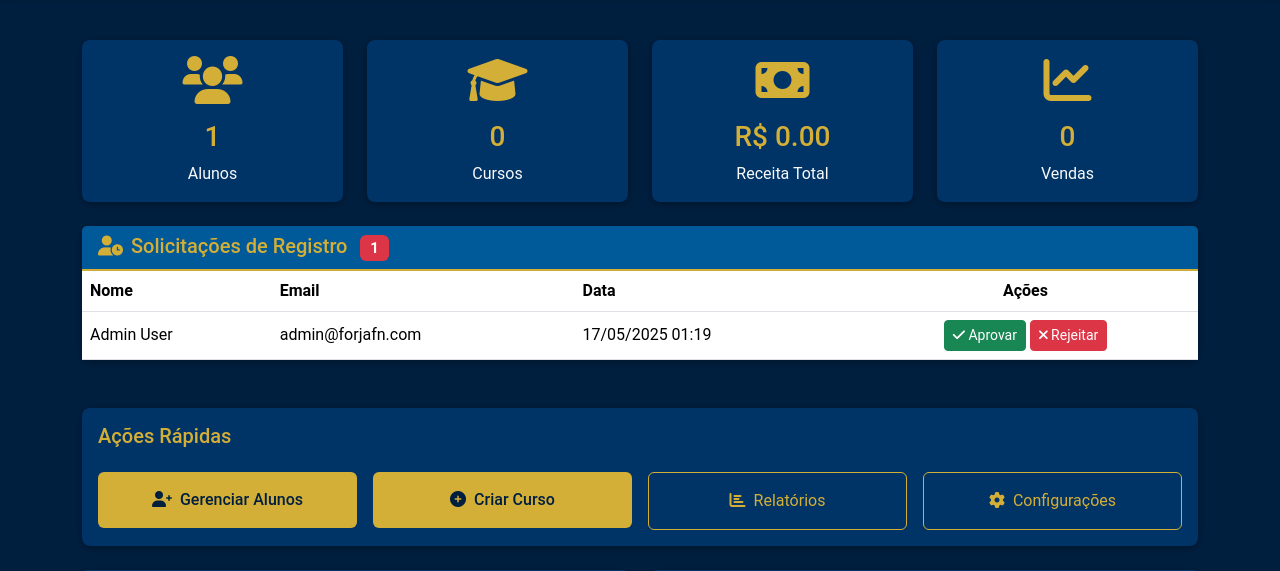
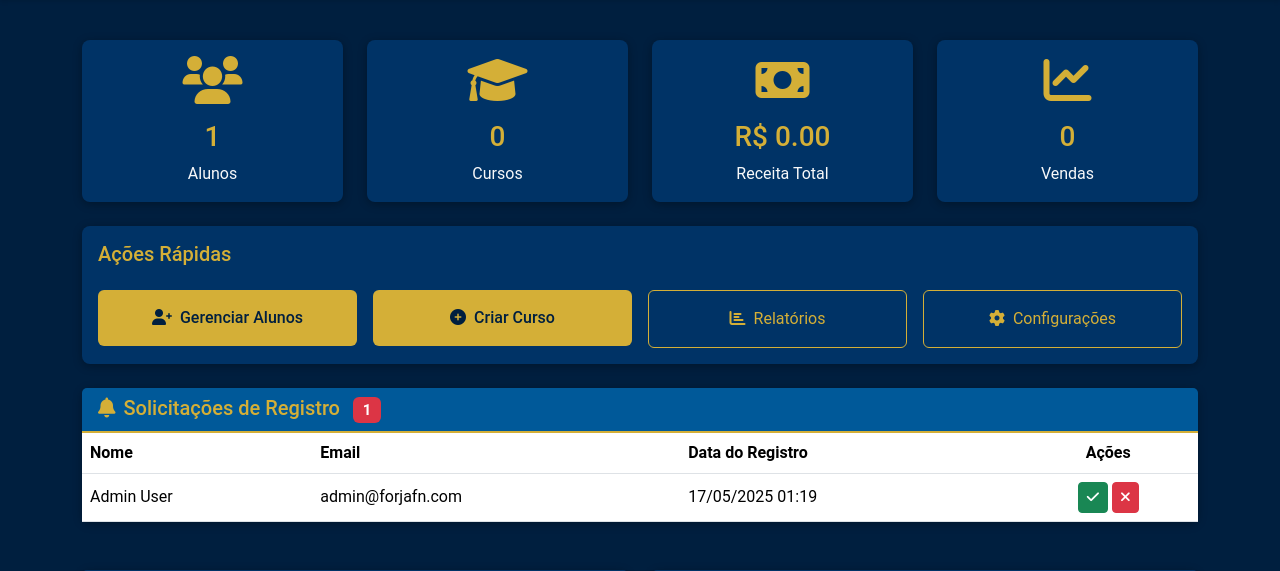
Before and after one commit to sandrim01/Forja_FN, a Flask app: page /admin in a window 1280 px wide. Shown: the part 58-629 px from the top of the page. Run offline with Flask 3, Linux system fonts and the light colour scheme; a user stored in the database is signed in.

Commit message:
Restored to 'c0d38cb56a06f322ba8455f40484b8f688f64a78'
Replit-Restored-To: c0d38cb56a06f322ba8455f40484b8f688f64a78

```diff
--- a/routes.py
+++ b/routes.py
@@ -203,16 +203,16 @@ def admin_dashboard():
     total_payments = len(completed_payments)
     total_revenue = sum(payment.amount for payment in completed_payments)
 
+    # Get pending registrations
+    pending_registrations = User.query.filter_by(registration_status='pending').order_by(desc(User.created_at)).all()
+
     # Recent users and payments
     recent_users = User.query.order_by(desc(User.created_at)).limit(10).all()
     recent_payments = Payment.query.order_by(desc(Payment.created_at)).limit(5).all()
 
-    # Get pending registrations
-    pending_registrations = User.query.filter_by(registration_status='pending').order_by(desc(User.created_at)).all()
-
     return render_template('admin/dashboard.html',
+                          pending_registrations=pending_registrations,
                           title='Painel Administrativo',
-                          pending_registrations=pending_registrations,
                           total_users=total_users,
                           total_courses=total_courses,
                           total_payments=total_payments,
@@ -264,8 +264,7 @@ def approve_registration(user_id):
     user.registration_status = 'approved'
     user.is_active = True
     db.session.commit()
-    flash('Registro aprovado com sucesso!', 'success')
-    return redirect(url_for('main.admin_dashboard'))
+    return jsonify({'success': True})
 
 @main_bp.route('/admin/registrations/<int:user_id>/reject', methods=['POST'])
 @login_required
@@ -275,8 +274,7 @@ def reject_registration(user_id):
     user.registration_status = 'rejected'
     user.is_active = False
     db.session.commit()
-    flash('Registro rejeitado com sucesso!', 'success')
-    return redirect(url_for('main.admin_dashboard'))
+    return jsonify({'success': True})
 
 @main_bp.route('/admin/courses')
 @login_required
--- a/templates/admin/dashboard.html
+++ b/templates/admin/dashboard.html
@@ -41,60 +41,6 @@
             </div>
         </div>
 
-        <!-- Registration Requests -->
-        <div class="col-12 mb-4">
-            <div class="card bg-navy">
-                <div class="card-header">
-                    <h5 class="text-gold mb-0">
-                        <i class="fas fa-user-clock me-2"></i>Solicitações de Registro
-                        <span class="badge bg-danger ms-2">{{ pending_registrations|length }}</span>
-                    </h5>
-                </div>
-                <div class="card-body p-0">
-                    {% if pending_registrations %}
-                    <div class="table-responsive">
-                        <table class="table table-hover align-middle mb-0">
-                            <thead>
-                                <tr>
-                                    <th>Nome</th>
-                                    <th>Email</th>
-                                    <th>Data</th>
-                                    <th class="text-center">Ações</th>
-                                </tr>
-                            </thead>
-                            <tbody>
-                                {% for user in pending_registrations %}
-                                <tr>
-                                    <td>{{ user.first_name }} {{ user.last_name }}</td>
-                                    <td>{{ user.email }}</td>
-                                    <td>{{ user.created_at.strftime('%d/%m/%Y %H:%M') }}</td>
-                                    <td class="text-center">
-                                        <form action="{{ url_for('main.approve_registration', user_id=user.id) }}" method="POST" style="display: inline;">
-                                            <button type="submit" class="btn btn-sm btn-success">
-                                                <i class="fas fa-check"></i> Aprovar
-                                            </button>
-                                        </form>
-                                        <form action="{{ url_for('main.reject_registration', user_id=user.id) }}" method="POST" style="display: inline;">
-                                            <button type="submit" class="btn btn-sm btn-danger">
-                                                <i class="fas fa-times"></i> Rejeitar
-                                            </button>
-                                        </form>
-                                    </td>
-                                </tr>
-                                {% endfor %}
-                            </tbody>
-                        </table>
-                    </div>
-                    {% else %}
-                    <div class="text-center py-4">
-                        <i class="fas fa-check-circle fa-3x text-success mb-3"></i>
-                        <h6 class="text-light">Não há solicitações pendentes</h6>
-                    </div>
-                    {% endif %}
-                </div>
-            </div>
-        </div>
-
         <!-- Quick Actions -->
         <div class="col-12">
             <div class="card bg-navy">
@@ -122,6 +68,56 @@
                             </a>
                         </div>
                     </div>
+                </div>
+            </div>
+        </div>
+
+        <!-- Registration Notifications -->
+        <div class="col-12 mb-4">
+            <div class="card bg-navy">
+                <div class="card-header">
+                    <h5 class="text-gold mb-0">
+                        <i class="fas fa-bell me-2"></i>Solicitações de Registro
+                        <span class="badge bg-danger ms-2">{{ pending_registrations|length }}</span>
+                    </h5>
+                </div>
+                <div class="card-body p-0">
+                    {% if pending_registrations %}
+                    <div class="table-responsive">
+                        <table class="table table-hover align-middle mb-0">
+                            <thead>
+                                <tr>
+                                    <th>Nome</th>
+                                    <th>Email</th>
+                                    <th>Data do Registro</th>
+                                    <th class="text-center">Ações</th>
+                                </tr>
+                            </thead>
+                            <tbody>
+                                {% for user in pending_registrations %}
+                                <tr>
+                                    <td>{{ user.first_name }} {{ user.last_name }}</td>
+                                    <td>{{ user.email }}</td>
+                                    <td>{{ user.created_at.strftime('%d/%m/%Y %H:%M') }}</td>
+                                    <td class="text-center">
+                                        <button onclick="approveRegistration({{ user.id }})" class="btn btn-sm btn-success">
+                                            <i class="fas fa-check"></i>
+                                        </button>
+                                        <button onclick="rejectRegistration({{ user.id }})" class="btn btn-sm btn-danger">
+                                            <i class="fas fa-times"></i>
+                                        </button>
+                                    </td>
+                                </tr>
+                                {% endfor %}
+                            </tbody>
+                        </table>
+                    </div>
+                    {% else %}
+                    <div class="text-center py-4">
+                        <i class="fas fa-check-circle fa-3x text-success mb-3"></i>
+                        <h6 class="text-light">Não há solicitações pendentes</h6>
+                    </div>
+                    {% endif %}
                 </div>
             </div>
         </div>
```
